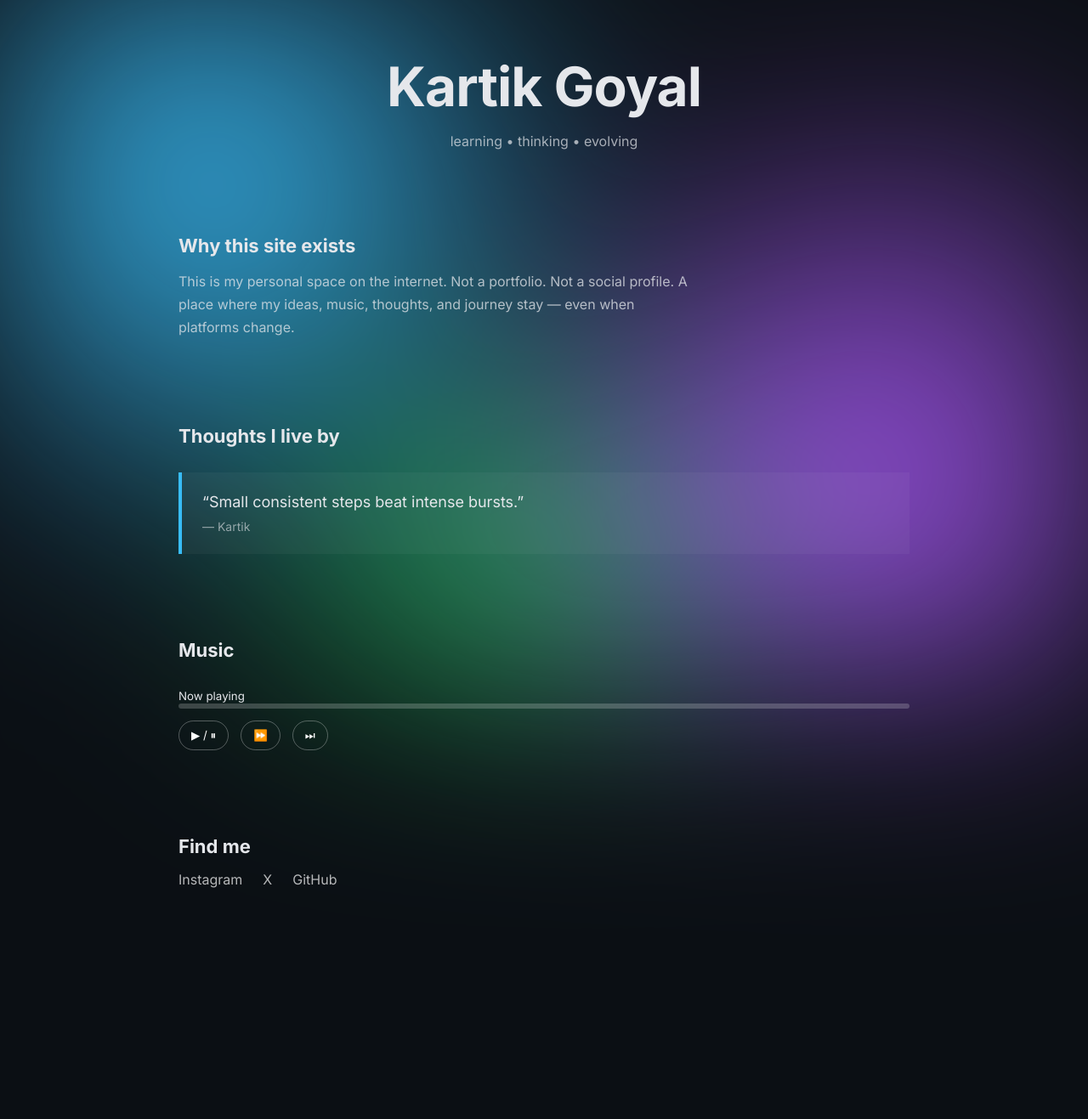
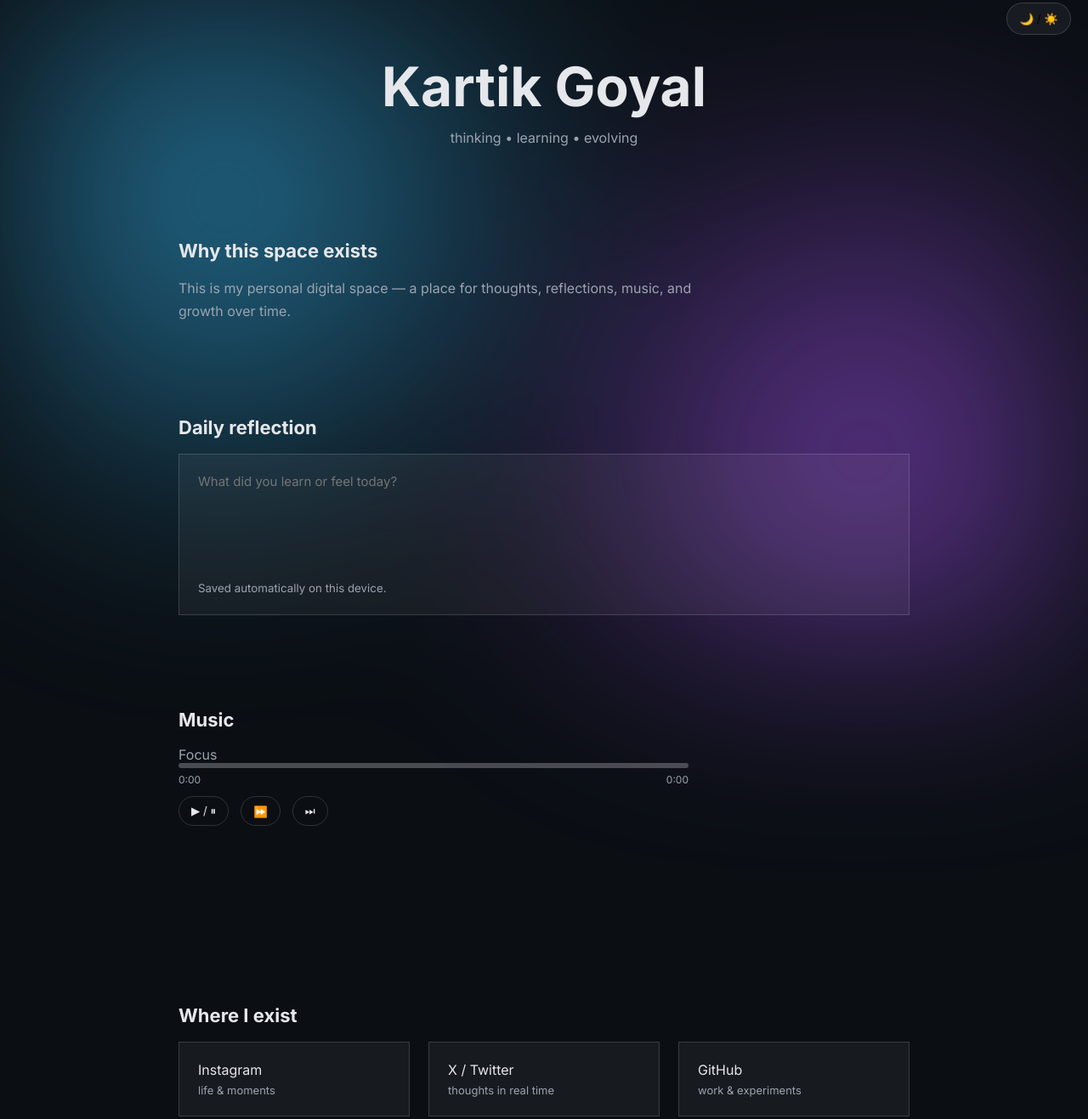
Before and after one commit to kartikgoyal2077-debug/kartikgoyal2077-debug.github.io, a plain HTML site: page index.html in a window 1280 px wide. Shown: the part 17-1334 px from the top of the page at 85% size. Before the commit the page ends 1242 px from the top, so only its background shows below. Drawn offline with Linux system fonts and the light colour scheme.

Commit message:
index.html

```diff
--- a/index.html
+++ b/index.html
@@ -8,30 +8,42 @@
 <link href="https://fonts.googleapis.com/css2?family=Inter:wght@300;400;600;700&display=swap" rel="stylesheet">
 
 <style>
+:root{
+  --bg:#0b0f14;
+  --card:rgba(255,255,255,.05);
+  --border:rgba(255,255,255,.15);
+  --text:#e5e7eb;
+  --muted:#9ca3af;
+  --accent:#38bdf8;
+}
+
+.light{
+  --bg:#f6f7fb;
+  --card:rgba(255,255,255,.7);
+  --border:rgba(0,0,0,.1);
+  --text:#111827;
+  --muted:#4b5563;
+  --accent:#2563eb;
+}
+
 *{box-sizing:border-box;margin:0;padding:0;font-family:'Inter',sans-serif}
 
 body{
+  background:var(--bg);
+  color:var(--text);
   min-height:100vh;
-  background:#0b0f14;
-  color:#e5e7eb;
-  overflow-x:hidden;
+  transition:.4s;
 }
 
-/* animated ambient background */
 .bg{
   position:fixed;
   inset:0;
   background:
-    radial-gradient(circle at 20% 30%, #38bdf8, transparent 40%),
-    radial-gradient(circle at 80% 70%, #a855f7, transparent 40%),
-    radial-gradient(circle at 50% 90%, #22c55e, transparent 40%);
+    radial-gradient(circle at 20% 30%, var(--accent), transparent 40%),
+    radial-gradient(circle at 80% 70%, #a855f7, transparent 40%);
   filter:blur(120px);
-  animation: drift 20s infinite alternate ease-in-out;
+  opacity:.6;
   z-index:-1;
-}
-@keyframes drift{
-  from{transform:scale(1)}
-  to{transform:scale(1.4) rotate(12deg)}
 }
 
 .container{
@@ -40,58 +52,37 @@ body{
   padding:80px 20px;
 }
 
-/* HERO */
-.hero{
-  text-align:center;
-  margin-bottom:100px;
+.hero{text-align:center;margin-bottom:110px}
+.hero h1{font-size:clamp(2.5rem,6vw,4rem)}
+.hero p{margin-top:12px;color:var(--muted)}
+
+.section{margin-bottom:110px}
+.section h2{font-size:22px;margin-bottom:18px}
+.section p{max-width:620px;color:var(--muted);line-height:1.7}
+
+/* DAILY REFLECTION */
+.reflect{
+  background:var(--card);
+  border:1px solid var(--border);
+  padding:22px;
 }
-.hero h1{
-  font-size:clamp(2.5rem,6vw,4rem);
-  letter-spacing:-1px;
+.reflect textarea{
+  width:100%;
+  min-height:120px;
+  background:none;
+  border:none;
+  outline:none;
+  resize:none;
+  color:var(--text);
+  font-size:15px;
 }
-.hero p{
-  margin-top:16px;
-  opacity:.7;
-  font-size:16px;
-}
-
-/* SECTION */
-.section{
-  margin-bottom:100px;
-}
-.section h2{
-  font-size:22px;
-  margin-bottom:16px;
-}
-.section p{
-  max-width:600px;
-  opacity:.75;
-  line-height:1.7;
-}
-
-/* QUOTES */
-.quote-box{
-  margin-top:30px;
-  padding:24px;
-  border-left:4px solid #38bdf8;
-  background:rgba(255,255,255,.04);
-}
-.quote{
-  font-size:18px;
-}
-.author{
-  margin-top:10px;
-  font-size:14px;
-  opacity:.6;
-}
+.reflect small{color:var(--muted)}
 
 /* MUSIC */
-.player{
-  margin-top:30px;
-}
+.player{max-width:600px}
 .progress{
   height:6px;
-  background:rgba(255,255,255,.2);
+  background:rgba(255,255,255,.25);
   border-radius:999px;
   overflow:hidden;
   cursor:pointer;
@@ -100,71 +91,84 @@ body{
   display:block;
   height:100%;
   width:0;
-  background:#38bdf8;
+  background:var(--accent);
 }
-.controls{
-  display:flex;
-  gap:14px;
-  margin-top:14px;
-}
+.time{display:flex;justify-content:space-between;font-size:12px;color:var(--muted);margin-top:6px}
+.controls{display:flex;gap:14px;margin-top:12px}
 .controls button{
   background:none;
-  border:1px solid rgba(255,255,255,.3);
-  color:#fff;
+  border:1px solid var(--border);
+  color:var(--text);
   padding:8px 14px;
   border-radius:999px;
   cursor:pointer;
 }
 
-/* LINKS */
-.links{
-  display:flex;
-  gap:24px;
-  flex-wrap:wrap;
+/* VISUALIZER */
+canvas{
+  width:100%;
+  height:80px;
+  margin-top:16px;
 }
-.links a{
-  color:#fff;
+
+/* IDENTITY */
+.identity{
+  display:grid;
+  grid-template-columns:repeat(auto-fit,minmax(200px,1fr));
+  gap:22px;
+}
+.identity a{
+  padding:22px;
   text-decoration:none;
-  opacity:.7;
+  color:var(--text);
+  border:1px solid var(--border);
+  background:var(--card);
+  transition:.3s;
 }
-.links a:hover{opacity:1}
+.identity a span{display:block;font-size:13px;color:var(--muted);margin-top:6px}
+.identity a:hover{transform:translateY(-4px);border-color:var(--accent)}
+
+.toggle{
+  position:fixed;
+  top:20px;right:20px;
+  background:var(--card);
+  border:1px solid var(--border);
+  padding:10px 14px;
+  border-radius:999px;
+  cursor:pointer;
+}
 </style>
 </head>
 
 <body>
 
 <div class="bg"></div>
+<button class="toggle" onclick="toggleTheme()">🌙 / ☀️</button>
 
 <div class="container">
 
   <!-- HERO -->
   <div class="hero">
     <h1>Kartik Goyal</h1>
-    <p>learning • thinking • evolving</p>
+    <p>thinking • learning • evolving</p>
   </div>
 
-  <!-- IDEAS -->
+  <!-- PURPOSE -->
   <div class="section">
-    <h2>Why this site exists</h2>
+    <h2>Why this space exists</h2>
     <p>
-      This is my personal space on the internet.
-      Not a portfolio. Not a social profile.
-      A place where my ideas, music, thoughts, and journey stay —
-      even when platforms change.
+      This is my personal digital space — a place for thoughts,
+      reflections, music, and growth over time.
     </p>
   </div>
 
-  <!-- QUOTES -->
+  <!-- DAILY REFLECTION -->
   <div class="section">
-    <h2>Thoughts I live by</h2>
+    <h2>Daily reflection</h2>
 
-    <div class="quote-box">
-      <div class="quote" id="quoteText">
-        “Small consistent steps beat intense bursts.”
-      </div>
-      <div class="author" id="quoteAuthor">
-        — Kartik
-      </div>
+    <div class="reflect">
+      <textarea id="reflection" placeholder="What did you learn or feel today?"></textarea>
+      <small>Saved automatically on this device.</small>
     </div>
   </div>
 
@@ -173,9 +177,15 @@ body{
     <h2>Music</h2>
 
     <div class="player">
-      <small id="songName">Now playing</small>
+      <div id="songName" style="color:var(--muted)">Focus</div>
+
       <div class="progress" onclick="seek(event)">
         <span id="bar"></span>
+      </div>
+
+      <div class="time">
+        <span id="current">0:00</span>
+        <span id="duration">0:00</span>
       </div>
 
       <div class="controls">
@@ -183,16 +193,25 @@ body{
         <button onclick="forward()">⏩</button>
         <button onclick="nextSong()">⏭</button>
       </div>
+
+      <canvas id="visualizer"></canvas>
     </div>
   </div>
 
-  <!-- LINKS -->
+  <!-- IDENTITY -->
   <div class="section">
-    <h2>Find me</h2>
-    <div class="links">
-      <a href="https://www.instagram.com/k4325412" target="_blank">Instagram</a>
-      <a href="https://x.com/Onlystudy694544" target="_blank">X</a>
-      <a href="https://github.com/kartikgoyal2077-debug" target="_blank">GitHub</a>
+    <h2>Where I exist</h2>
+
+    <div class="identity">
+      <a href="https://www.instagram.com/k4325412" target="_blank">
+        Instagram <span>life & moments</span>
+      </a>
+      <a href="https://x.com/Onlystudy694544" target="_blank">
+        X / Twitter <span>thoughts in real time</span>
+      </a>
+      <a href="https://github.com/kartikgoyal2077-debug" target="_blank">
+        GitHub <span>work & experiments</span>
+      </a>
     </div>
   </div>
 
@@ -201,7 +220,19 @@ body{
 <audio id="audio"></audio>
 
 <script>
-/* MUSIC */
+/* THEME */
+function toggleTheme(){
+  document.body.classList.toggle("light");
+  localStorage.theme=document.body.className;
+}
+if(localStorage.theme)document.body.className=localStorage.theme;
+
+/* DAILY REFLECTION */
+const reflection=document.getElementById("reflection");
+reflection.value=localStorage.reflection||"";
+reflection.oninput=()=>localStorage.reflection=reflection.value;
+
+/* MUSIC + VISUALIZER */
 const songs=[
   {src:"song1.mp3",name:"Focus"},
   {src:"song2.mp3",name:"Calm"},
@@ -210,6 +241,7 @@ const songs=[
 let i=0,playing=false;
 const audio=document.getElementById("audio");
 audio.src=songs[i].src;
+songName.innerText=songs[i].name;
 
 function togglePlay(){
   playing?audio.pause():audio.play();
@@ -218,29 +250,51 @@ function togglePlay(){
 function nextSong(){
   i=(i+1)%songs.length;
   audio.src=songs[i].src;
+  songName.innerText=songs[i].name;
   audio.play();playing=true;
-  songName.innerText=songs[i].name;
 }
 function forward(){audio.currentTime+=10}
-audio.ontimeupdate=()=>bar.style.width=(audio.currentTime/audio.duration*100)+"%";
+
+audio.ontimeupdate=()=>{
+  bar.style.width=(audio.currentTime/audio.duration*100)+"%";
+  current.innerText=format(audio.currentTime);
+  duration.innerText=format(audio.duration);
+}
 function seek(e){
   const r=e.currentTarget.getBoundingClientRect();
   audio.currentTime=((e.clientX-r.left)/r.width)*audio.duration;
 }
+function format(t){
+  if(!t)return"0:00";
+  const m=Math.floor(t/60);
+  const s=Math.floor(t%60).toString().padStart(2,"0");
+  return m+":"+s;
+}
+
+/* VISUALIZER */
+const canvas=document.getElementById("visualizer");
+const ctx=canvas.getContext("2d");
+const audioCtx=new (window.AudioContext||window.webkitAudioContext)();
+const src=audioCtx.createMediaElementSource(audio);
+const analyser=audioCtx.createAnalyser();
+src.connect(analyser);
+analyser.connect(audioCtx.destination);
+analyser.fftSize=64;
+const data=new Uint8Array(analyser.frequencyBinCount);
+
+function draw(){
+  requestAnimationFrame(draw);
+  analyser.getByteFrequencyData(data);
+  ctx.clearRect(0,0,canvas.width,canvas.height);
+  const w=canvas.width/data.length;
+  data.forEach((v,i)=>{
+    ctx.fillStyle=getComputedStyle(document.body).getPropertyValue("--accent");
+    ctx.fillRect(i*w,canvas.height-v/2,w-2,v/2);
+  });
+}
+draw();
+
 document.addEventListener("click",()=>audio.play().catch(()=>{}),{once:true});
-
-/* QUOTES (easy to extend) */
-const quotes=[
-  "Small consistent steps beat intense bursts.",
-  "Discipline is choosing what you want most.",
-  "You don’t need motivation when you build systems.",
-  "Growth is quiet. Results are loud."
-];
-let qi=0;
-setInterval(()=>{
-  qi=(qi+1)%quotes.length;
-  quoteText.innerText="“"+quotes[qi]+"”";
-},6000);
 </script>
 
 </body>
```
